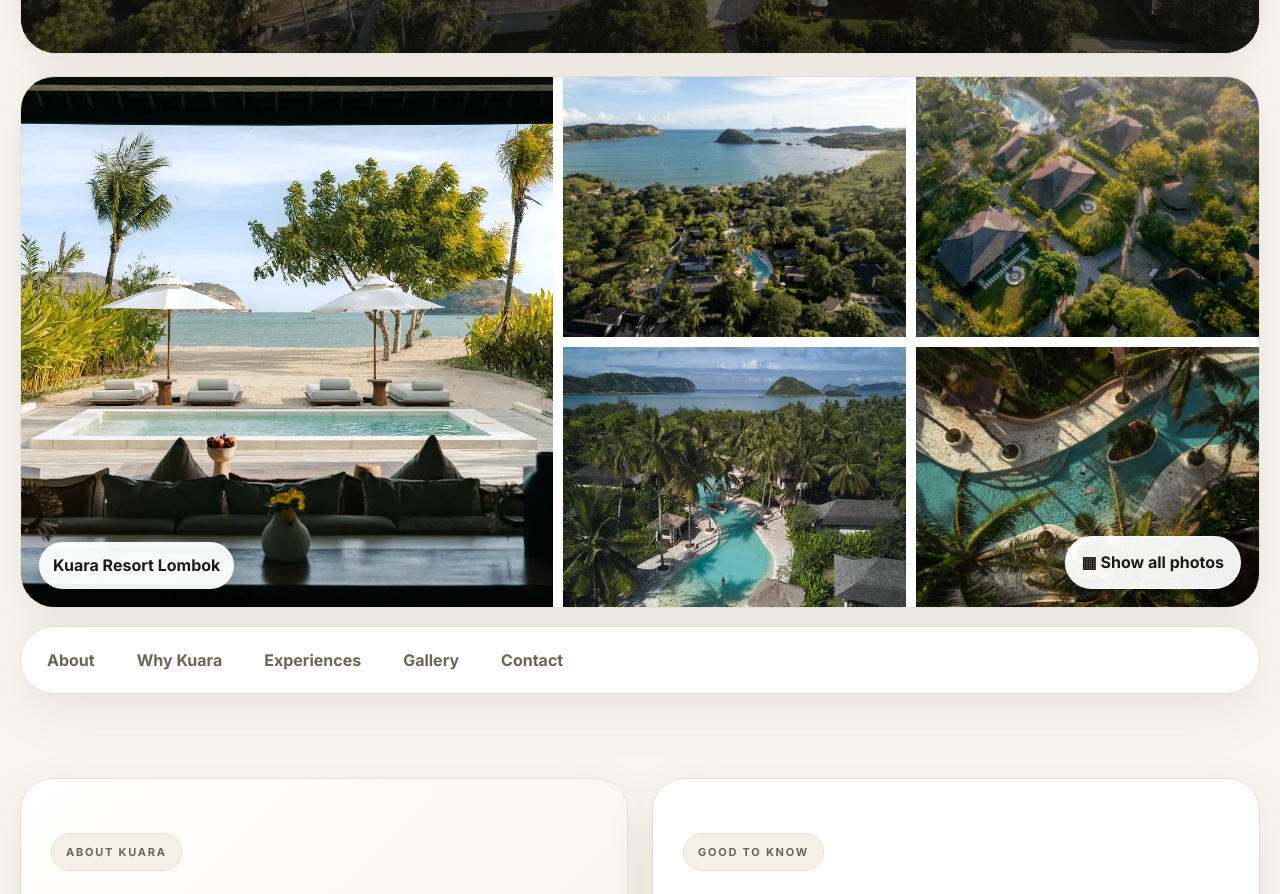
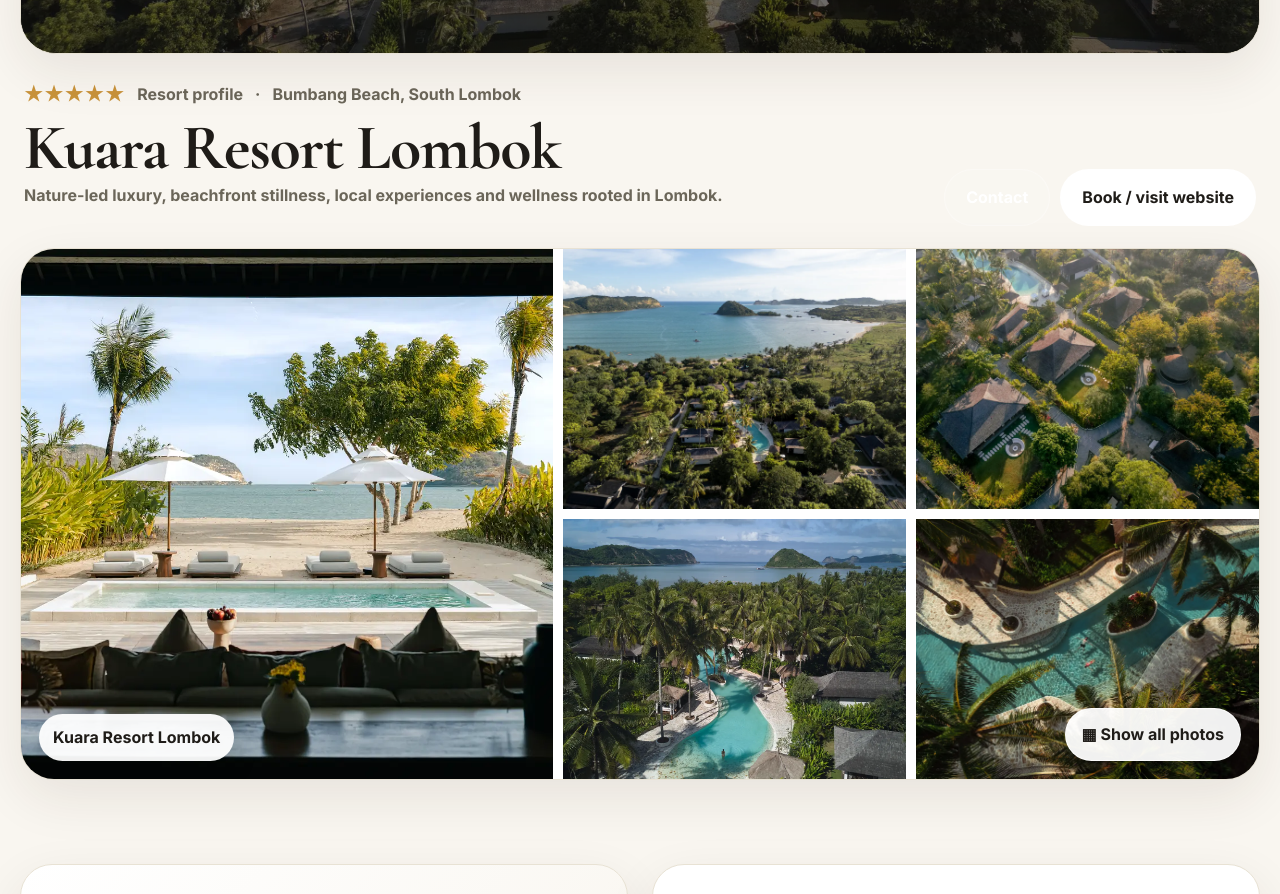
Before and after one commit to jopiesssssss/Holistic-Tribe-Lombok, a plain HTML site: page facilitators/kuara-lombok-south-lombok.html in a window 1280 px wide. Shown: the part 734-1628 px from the top of the page. Drawn offline with nearby package versions, Linux system fonts and the light colour scheme; files whose address does not match are found by name.

Commit message:
Add files via upload

```diff
--- a/facilitators/kuara-lombok-south-lombok.html
+++ b/facilitators/kuara-lombok-south-lombok.html
@@ -30,6 +30,12 @@
     .kuara-experience { background:var(--mist); border:1px solid var(--line); border-radius:24px; padding:18px; }
     .kuara-experience strong { display:block; margin-bottom:5px; }
     .kuara-experience span { color:var(--muted); }
+    .kuara-property-heading { margin-top:26px; padding:0 4px; display:flex; justify-content:space-between; align-items:flex-end; gap:24px; }
+    .kuara-property-heading h2 { margin:8px 0 4px; font-family:"Cormorant Garamond",serif; font-size:clamp(42px,5vw,66px); line-height:.95; letter-spacing:-.02em; }
+    .kuara-property-meta { display:flex; flex-wrap:wrap; align-items:center; gap:9px 12px; color:var(--muted); font-weight:700; }
+    .kuara-stars { color:#c9933a; letter-spacing:.08em; font-size:18px; }
+    .kuara-location-line { color:var(--muted); font-weight:650; margin-top:4px; }
+    .kuara-heading-actions { display:flex; gap:10px; flex-wrap:wrap; justify-content:flex-end; }
     .kuara-gallery-section { margin-top:22px; }
     .kuara-gallery-section .section-heading { display:none; }
     .kuara-photo-board { display:grid; grid-template-columns:minmax(0,1.55fr) minmax(0,1fr) minmax(0,1fr); grid-template-rows:repeat(2,minmax(230px,260px)); gap:10px; border-radius:34px; overflow:hidden; border:1px solid var(--line); box-shadow:var(--shadow); background:var(--paper); }
@@ -69,7 +75,7 @@
     .kuara-booking-card p { margin:6px 0 0; color:rgba(255,255,255,.82); max-width:760px; }
     .kuara-booking-card h2 { margin:0; font-family:"Cormorant Garamond",serif; font-size:42px; line-height:1; }
     .kuara-booking-card .secondary-btn { background:rgba(255,255,255,.12); }
-    @media (max-width:1000px) { .kuara-feature-grid,.kuara-experience-list,.kuara-booking-card { grid-template-columns:1fr; } .kuara-photo-board { grid-template-columns:1fr 1fr; grid-template-rows:auto; } .kuara-photo-main { grid-column:1 / span 2; grid-row:auto; min-height:420px; } .kuara-photo-tile { min-height:210px; } .kuara-photo-grid { grid-template-columns:repeat(3,minmax(0,1fr)); } }
+    @media (max-width:1000px) { .kuara-property-heading { display:block; } .kuara-heading-actions { justify-content:flex-start; margin-top:14px; } .kuara-feature-grid,.kuara-experience-list,.kuara-booking-card { grid-template-columns:1fr; } .kuara-photo-board { grid-template-columns:1fr 1fr; grid-template-rows:auto; } .kuara-photo-main { grid-column:1 / span 2; grid-row:auto; min-height:420px; } .kuara-photo-tile { min-height:210px; } .kuara-photo-grid { grid-template-columns:repeat(3,minmax(0,1fr)); } }
     @media (max-width:760px) { .kuara-logo-card { align-items:flex-start; } .kuara-logo-card img { width:78px; height:78px; } .kuara-gallery-section { margin-top:14px; } .kuara-photo-board { gap:7px; border-radius:24px; } .kuara-photo-main { min-height:310px; } .kuara-photo-tile { min-height:145px; } .kuara-photo-label { left:12px; bottom:12px; border-radius:18px; } .kuara-all-photos { right:12px; bottom:12px; border-radius:18px; padding:10px 12px; } .kuara-gallery-modal { padding:14px; } .kuara-gallery-modal-head h2 { font-size:34px; } .kuara-photo-grid { grid-template-columns:repeat(2,minmax(0,1fr)); gap:9px; } .kuara-photo-grid button:nth-child(1), .kuara-photo-grid button:nth-child(8), .kuara-photo-grid button:nth-child(15) { grid-column:span 2; grid-row:span 1; } .kuara-photo-grid img, .kuara-photo-grid button:nth-child(1) img, .kuara-photo-grid button:nth-child(8) img, .kuara-photo-grid button:nth-child(15) img { min-height:160px; } .kuara-viewer { padding:14px; } .kuara-viewer img { max-height:78vh; border-radius:18px; } .kuara-viewer-close { right:14px; top:14px; } .kuara-viewer-nav { width:44px; height:44px; font-size:24px; } .kuara-viewer-nav.prev { left:14px; } .kuara-viewer-nav.next { right:14px; } }
 
   </style>
@@ -108,6 +114,23 @@
         <div class="chip-row" style="margin-top:18px"><span class="chip">Wellness spa</span><span class="chip">Yoga</span><span class="chip">Farm-to-table</span><span class="chip">Slow travel</span><span class="chip">Local experiences</span><span class="chip">Retreat stays</span></div>
         <div class="pill-row" style="margin-top:18px"><a class="pill-link" href="mailto:info@kuaralombok.com">Email</a><a class="pill-link" href="tel:+6281138310885">Call</a><a class="pill-link" href="https://wa.me/6281138310885" target="_blank" rel="noopener">WhatsApp</a><a class="pill-link" href="https://maps.google.com/?q=Kuara+Lombok+Bumbang+Beach" target="_blank" rel="noopener">Map</a></div>
       </aside>
+    </div>
+  </section>
+
+  <section class="kuara-property-heading" aria-label="Kuara Resort Lombok overview">
+    <div>
+      <div class="kuara-property-meta">
+        <span class="kuara-stars" aria-label="Five star resort">★★★★★</span>
+        <span>Resort profile</span>
+        <span>·</span>
+        <span>Bumbang Beach, South Lombok</span>
+      </div>
+      <h2>Kuara Resort Lombok</h2>
+      <p class="kuara-location-line">Nature-led luxury, beachfront stillness, local experiences and wellness rooted in Lombok.</p>
+    </div>
+    <div class="kuara-heading-actions">
+      <a class="secondary-btn" href="#contact">Contact</a>
+      <a class="primary-btn" href="https://kuaralombok.com/" target="_blank" rel="noopener">Book / visit website</a>
     </div>
   </section>
 
@@ -235,13 +258,6 @@
   </section>
 
 
-  <nav class="subnav" aria-label="Profile navigation">
-    <a href="#about">About</a>
-    <a href="#why">Why Kuara</a>
-    <a href="#experiences">Experiences</a>
-    <a href="#gallery">Gallery</a>
-    <a href="#contact">Contact</a>
-  </nav>
 
   <section id="about" class="section two-col">
     <div class="panel kuara-story-panel">
```
Also changed, not shown: README_KUARA_GALLERY_PATCH_V7.txt (added).
